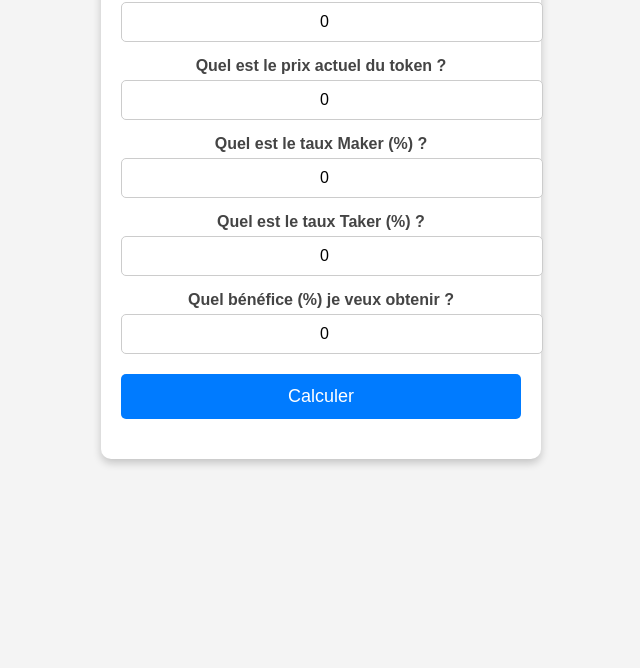
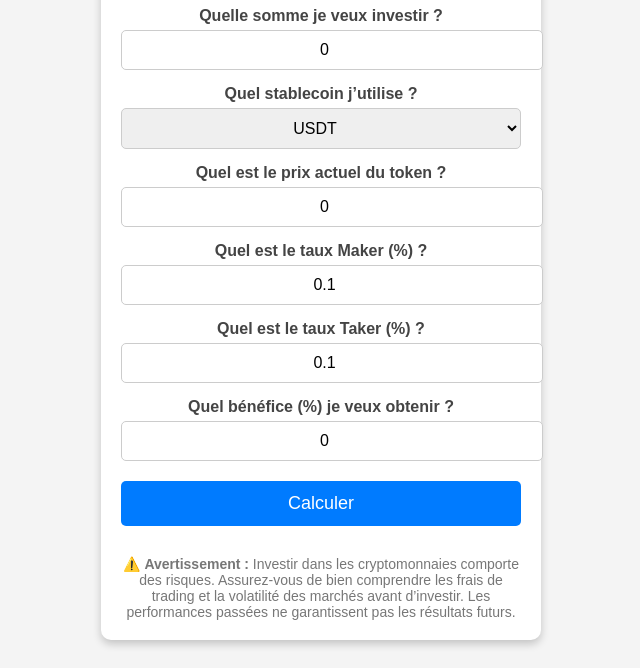
Before and after one commit to SocklessCoin/calcrenta, a plain HTML site: page index.html in a window 1280 px wide. Shown: the part 137-805 px from the top of the page, without its empty margins (319-959 px from the left). Drawn offline with Linux system fonts and the light colour scheme.

Commit message:
Update index.html

```diff
--- a/index.html
+++ b/index.html
@@ -3,7 +3,7 @@
 <head>
     <meta charset="UTF-8">
     <meta name="viewport" content="width=device-width, initial-scale=1.0">
-    <title>Calculateur Crypto</title>
+    <title>Calculateur de rentabilité Trading Spot</title>
     <style>
         body {
             font-family: Arial, sans-serif;
@@ -32,7 +32,7 @@
             color: #444;
         }
 
-        input {
+        input, select {
             width: 100%;
             padding: 10px;
             margin-top: 5px;
@@ -64,24 +64,38 @@
             font-size: 16px;
             color: #333;
         }
+
+        .warning {
+            margin-top: 30px;
+            font-size: 14px;
+            color: #777;
+        }
     </style>
 </head>
 <body>
 
     <div class="container">
-        <h2>Calculateur de Rentabilité Crypto</h2>
+        <h2>Calculateur de rentabilité Trading Spot</h2>
 
         <div class="question">Quelle somme je veux investir ?</div>
         <input type="number" id="sommeInvestie" step="0.01" value="0">
+
+        <div class="question">Quel stablecoin j’utilise ?</div>
+        <select id="stablecoin">
+            <option value="USDT" selected>USDT</option>
+            <option value="USDC">USDC</option>
+            <option value="EURI">EURI</option>
+            <option value="EURC">EURC</option>
+        </select>
 
         <div class="question">Quel est le prix actuel du token ?</div>
         <input type="number" id="valeurCoin" step="0.0001" value="0">
 
         <div class="question">Quel est le taux Maker (%) ?</div>
-        <input type="number" id="tauxMaker" step="0.01" value="0">
+        <input type="number" id="tauxMaker" step="0.01" value="0.1">
 
         <div class="question">Quel est le taux Taker (%) ?</div>
-        <input type="number" id="tauxTaker" step="0.01" value="0">
+        <input type="number" id="tauxTaker" step="0.01" value="0.1">
 
         <div class="question">Quel bénéfice (%) je veux obtenir ?</div>
         <input type="number" id="pourcentageBenefice" step="0.1" value="0">
@@ -89,6 +103,12 @@
         <button onclick="calculerRentabilite()">Calculer</button>
 
         <div class="result" id="resultats"></div>
+
+        <div class="warning">
+            ⚠️ <strong>Avertissement :</strong> Investir dans les cryptomonnaies comporte des risques.
+            Assurez-vous de bien comprendre les frais de trading et la volatilité des marchés avant d’investir.
+            Les performances passées ne garantissent pas les résultats futurs.
+        </div>
     </div>
 
     <script>
@@ -98,6 +118,7 @@
             let tauxMaker = parseFloat(document.getElementById("tauxMaker").value) / 100;
             let tauxTaker = parseFloat(document.getElementById("tauxTaker").value) / 100;
             let pourcentageBenefice = parseFloat(document.getElementById("pourcentageBenefice").value) / 100;
+            let stablecoin = document.getElementById("stablecoin").value;
 
             if (sommeInvestie <= 0 || valeurCoin <= 0) {
                 document.getElementById("resultats").innerHTML = "<span style='color:red;'>Veuillez entrer des valeurs valides.</span>";
@@ -124,10 +145,10 @@
 
             // Affichage des résultats
             document.getElementById("resultats").innerHTML = `
-                Seuil de rentabilité : <b>${seuilRentabilite.toFixed(4)} USDT</b> <br>
-                Prix de vente cible : <b>${prixVenteCible.toFixed(4)} USDT</b> <br>
-                Somme brute après vente : <b>${sommeBrute.toFixed(2)} USDT</b> <br>
-                Différence nette (profit) : <b>${differenceNette.toFixed(2)} USDT</b>
+                Seuil de rentabilité : <b>${seuilRentabilite.toFixed(4)} ${stablecoin}</b> <br>
+                Prix de vente cible : <b>${prixVenteCible.toFixed(4)} ${stablecoin}</b> <br>
+                Somme brute après vente : <b>${sommeBrute.toFixed(2)} ${stablecoin}</b> <br>
+                Différence nette (profit) : <b>${differenceNette.toFixed(2)} ${stablecoin}</b>
             `;
         }
     </script>
```
